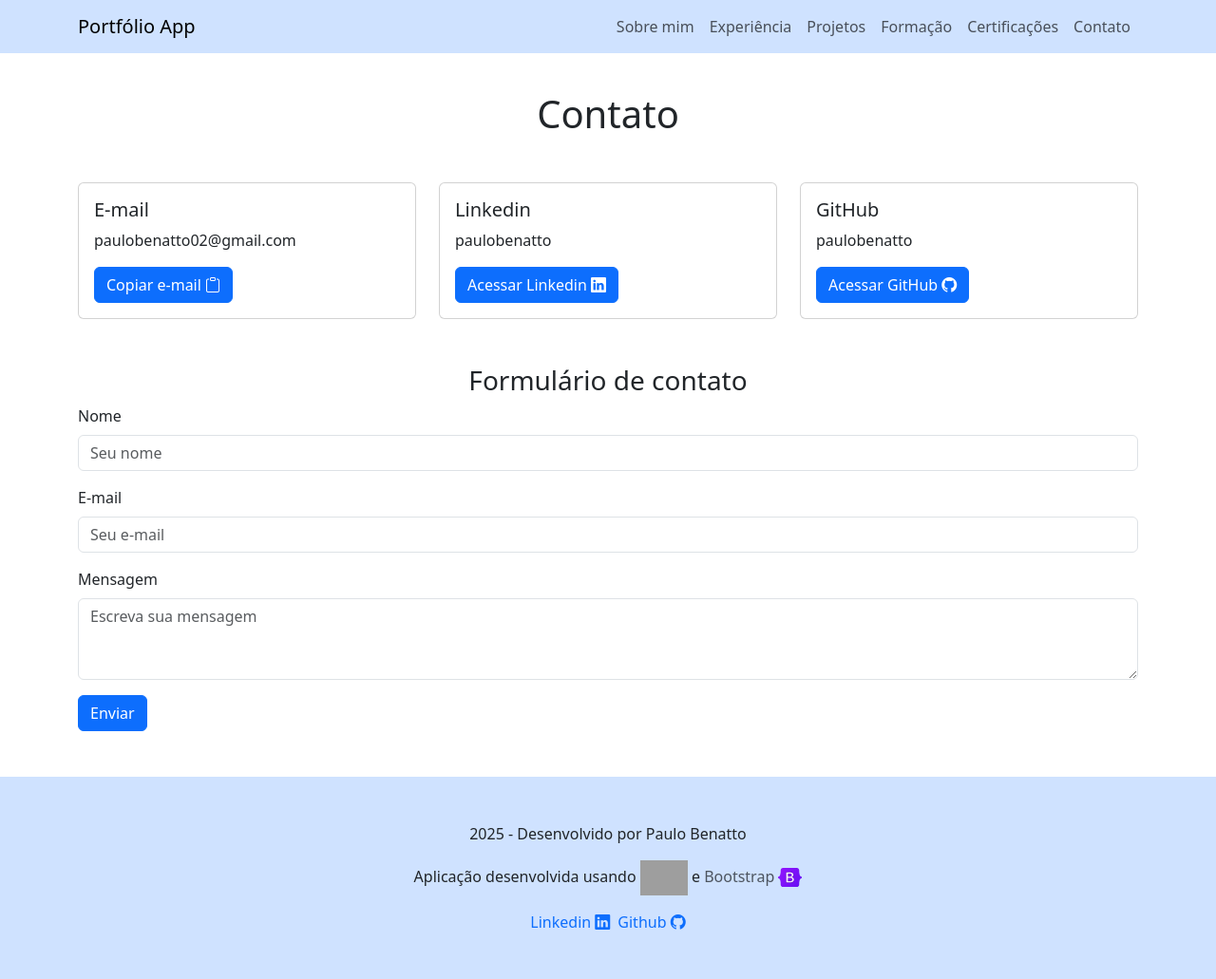
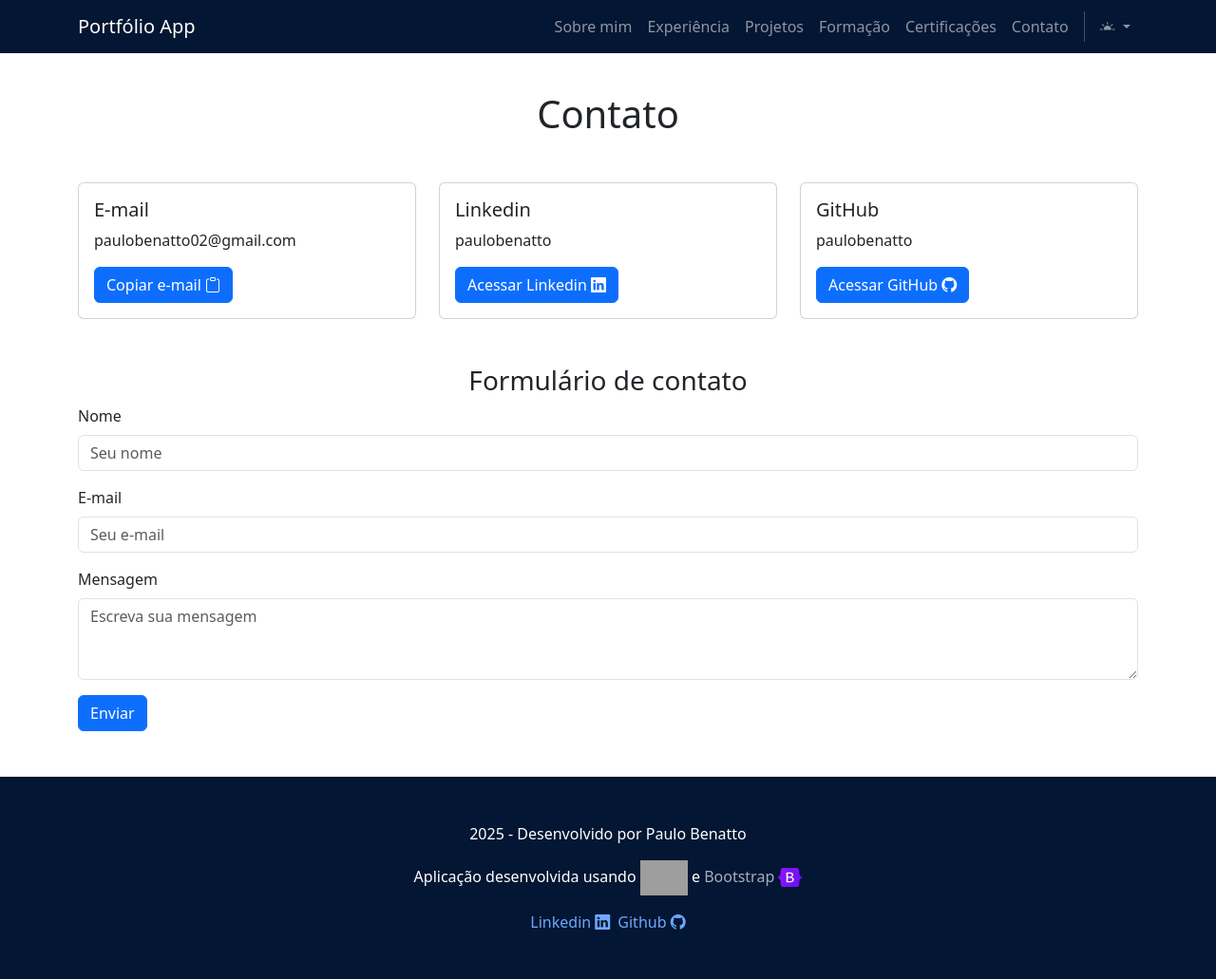
Before and after one commit to Paulo1402/portfolio-website, a Django app: page /contact/ in a window 1280 px wide. Shown: the whole page at 95% size. Run offline with Django 5.2, Linux system fonts and the light colour scheme; grey boxes are pictures that could not be loaded.

Commit message:
feat: Add theme selector functionality and update layout for dark mode support; include favicon and enhance footer styling

```diff
--- a/static/global/js/theme-selector.js
+++ b/static/global/js/theme-selector.js
@@ -39,9 +39,10 @@
         }
 
         const themeSwitcherText = document.querySelector('#bd-theme-text')
-        const activeThemeIcon = document.querySelector('.theme-icon-active use')
         const btnToActive = document.querySelector(`[data-bs-theme-value="${theme}"]`)
-        const svgOfActiveBtn = btnToActive.querySelector('svg use').getAttribute('href')
+        const btnToActiveIcon = btnToActive.querySelector('i')
+        const themeIcon = document.querySelector('#theme-icon')
+        themeIcon.setAttribute("class", btnToActiveIcon.getAttribute("data-theme-icon"))
 
         document.querySelectorAll('[data-bs-theme-value]').forEach(element => {
             element.classList.remove('active')
@@ -50,7 +51,6 @@
 
         btnToActive.classList.add('active')
         btnToActive.setAttribute('aria-pressed', 'true')
-        activeThemeIcon.setAttribute('href', svgOfActiveBtn)
         const themeSwitcherLabel = `${themeSwitcherText.textContent} (${btnToActive.dataset.bsThemeValue})`
         themeSwitcher.setAttribute('aria-label', themeSwitcherLabel)
 
--- a/templates/global/pages/base.html
+++ b/templates/global/pages/base.html
@@ -15,12 +15,18 @@
     {#    Bootstrap Icons #}
     <link rel="stylesheet" href="https://cdn.jsdelivr.net/npm/bootstrap-icons@1.11.3/font/bootstrap-icons.min.css">
 
+    <link rel="shortcut icon" href="{% static '/global/icon/favicon.ico' %}" type="image/x-icon">
+
     <title>Paulo Benatto | Portfólio</title>
+
+    <script src="/static/global/js/theme-selector.js"></script>
+
 </head>
+
 <body class="d-flex flex-column h-100">
 
 <header>
-    <nav class="navbar navbar-expand-lg fixed-top bg-primary-subtle">
+    <nav class="navbar navbar-expand-lg fixed-top bg-primary-subtle" data-bs-theme="dark">
         <div class="container">
             <a class="navbar-brand" href="">Portfólio App</a>
             <button class="navbar-toggler" type="button" data-bs-toggle="collapse" data-bs-target="#navbarNav"
@@ -28,7 +34,7 @@
                 <span class="navbar-toggler-icon"></span>
             </button>
             <div class="collapse navbar-collapse" id="navbarNav">
-                <ul class="navbar-nav ms-auto">
+                <ul class="navbar-nav ms-auto text-white">
                     <li class="nav-item">
                         <a class="nav-link" href="{% url 'home' %}">Sobre mim</a>
                     </li>
@@ -47,6 +53,42 @@
                     <li class="nav-item">
                         <a class="nav-link" href="{% url 'contact' %}">Contato</a>
                     </li>
+
+                    <li class="nav-item py-2 py-lg-1 col-12 col-lg-auto">
+                        <div class="vr d-none d-lg-flex h-100 mx-lg-2 text-white"></div>
+                        <hr class="d-lg-none my-2 text-white-50">
+                    </li>
+
+                    <li class="nav-item dropdown">
+                        <a class="nav-link dropdown-toggle" href="#" id="bd-theme" role="button"
+                           data-bs-toggle="dropdown" aria-expanded="false">
+                            <i id="theme-icon"></i>
+                            <span id="bd-theme-text" class="d-lg-none ms-2">Escolher tema</span>
+                        </a>
+                        <ul class="dropdown-menu" aria-labelledby="bd-theme">
+                            <li>
+                                <a class="dropdown-item" href="#" id="theme-light" data-bs-theme-value="light">
+                                    <i class="bi bi-brightness-alt-high-fill me-2"
+                                       data-theme-icon="bi-brightness-alt-high-fill">
+                                    </i>Claro
+                                </a>
+                            </li>
+                            <li>
+                                <a class="dropdown-item" href="#" id="theme-dark" data-bs-theme-value="dark">
+                                    <i class="bi bi-moon-stars-fill me-2"
+                                       data-theme-icon="bi-moon-stars-fill">
+                                    </i>Escuro
+                                </a>
+                            </li>
+                            <li>
+                                <a class="dropdown-item" href="#" id="theme-dark" data-bs-theme-value="auto">
+                                    <i class="bi bi-circle-half me-2"
+                                       data-theme-icon="bi-circle-half">
+                                    </i>Auto
+                                </a>
+                            </li>
+                        </ul>
+                    </li>
                 </ul>
             </div>
         </div>
@@ -58,10 +100,9 @@
     {% block main %}{% endblock %}
 </main>
 
-<footer class="bg-primary-subtle py-5">
-    <div class="container">
-        <p class="text-center">2025 - Desenvolvido por Paulo Benatto
-        </p>
+<footer class="bg-primary-subtle py-5" data-bs-theme="dark">
+    <div class="container text-white">
+        <p class="text-center">2025 - Desenvolvido por Paulo Benatto</p>
 
         <p class="text-center mt-3">Aplicação desenvolvida usando
             <span class="text-muted">  <img src="{% static '/global/icon/django-logo.svg' %}" alt="Django logo"
@@ -88,6 +129,5 @@
 
 </script>
 
-<script src="/static/global/js/theme-selector.js"></script>
 </body>
 </html>
```
Also changed, not shown: static/global/icon/favicon.ico (added).
